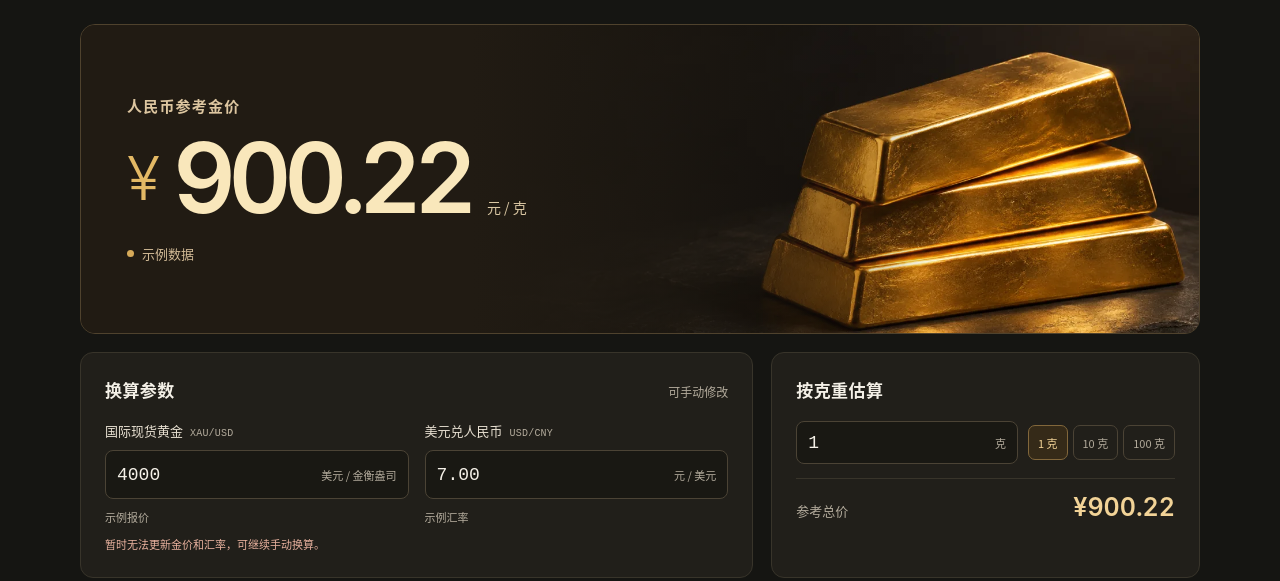
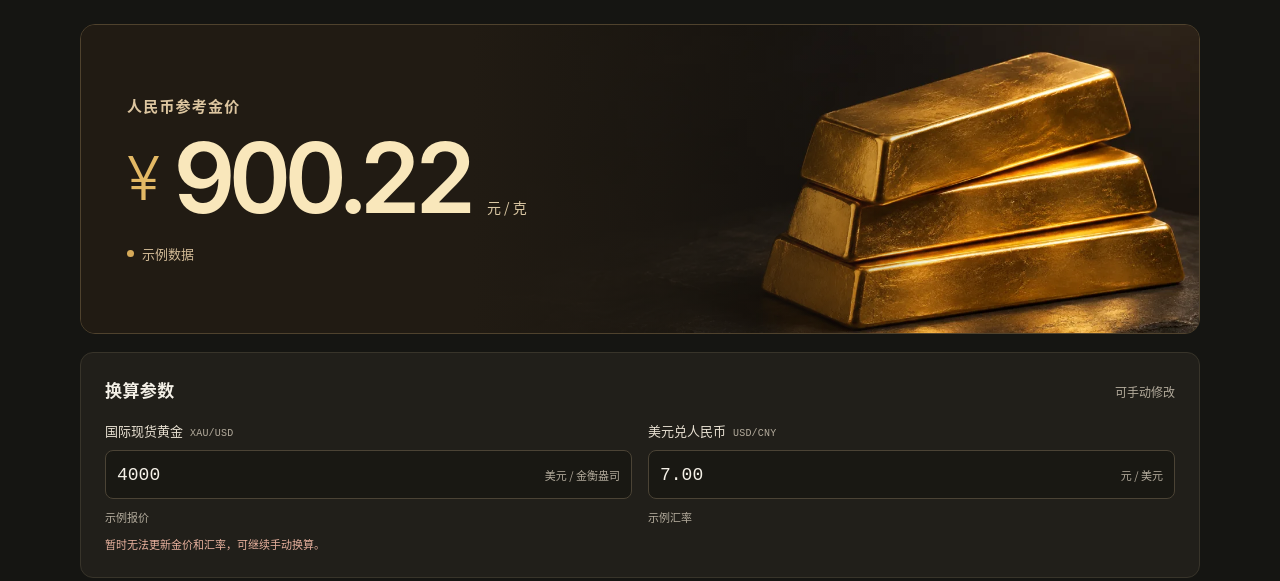
Before and after one commit to BraveryYY/gold-cny, a plain HTML site: page index.html in a window 1280 px wide. Shown: the part 219-800 px from the top of the page. Drawn offline with Linux system fonts and the light colour scheme; no server answers.

Commit message:
Remove gold weight cost estimate

```diff
--- a/app.js
+++ b/app.js
@@ -9,16 +9,12 @@ const fields = [
   { input: byId("spot"), source: byId("spot-source"), label: "金价", example: "示例报价", kind: "example", revision: 0 },
   { input: byId("rate"), source: byId("rate-source"), label: "汇率", example: "示例汇率", kind: "example", revision: 0 },
 ];
-const weight = byId("weight");
-const presets = [...document.querySelectorAll("[data-weight]")];
 const priceOutput = byId("price-per-gram");
-const totalOutput = byId("total");
 const statusDot = byId("status-dot");
 const quoteStatus = byId("quote-status");
 const refreshButton = byId("refresh");
 const refreshLabel = byId("refresh-label");
 const refreshNote = byId("refresh-note");
-const weightError = byId("weight-error");
 
 const currencyFormat = new Intl.NumberFormat("zh-CN", { minimumFractionDigits: 2, maximumFractionDigits: 2 });
 const quoteTimeFormat = new Intl.DateTimeFormat("zh-CN", {
@@ -73,14 +69,6 @@ function render() {
   } else {
     setStatus("最新获取报价 · 参考汇率", "market");
   }
-
-  const grams = readPositive(weight.value);
-  weight.setAttribute("aria-invalid", String(grams === null));
-  weightError.hidden = grams !== null;
-  presets.forEach((button) => button.setAttribute("aria-pressed", String(Number(button.dataset.weight) === grams)));
-  const total = canConvert && grams !== null ? amount * grams : NaN;
-  const totalText = Number.isFinite(total) && total > 0 ? `¥${formatAmount(total)}` : "–";
-  if (totalOutput.value !== totalText) totalOutput.value = totalText;
 }
 
 async function getJson(url) {
@@ -151,11 +139,6 @@ fields.forEach((field) => {
     render();
   });
 });
-weight.addEventListener("input", render);
-presets.forEach((button) => button.addEventListener("click", () => {
-  weight.value = button.dataset.weight;
-  render();
-}));
 refreshButton.addEventListener("click", refreshQuotes);
 render();
 refreshQuotes();
--- a/index.html
+++ b/index.html
@@ -55,7 +55,6 @@
       </div>
     </section>
 
-    <div class="tools-grid">
     <section class="panel inputs-panel" aria-labelledby="input-heading">
       <div class="panel-heading">
         <h2 id="input-heading">换算参数</h2>
@@ -81,29 +80,6 @@
       </div>
       <p class="refresh-note" id="refresh-note" role="status" hidden></p>
     </section>
-
-      <section class="panel weight-panel" aria-labelledby="weight-heading">
-        <div class="panel-heading">
-          <h2 id="weight-heading">按克重估算</h2>
-        </div>
-        <div class="weight-form">
-          <div class="input-box weight-input">
-            <input id="weight" value="1" type="text" inputmode="decimal" autocomplete="off" aria-label="黄金克重" aria-describedby="weight-unit weight-error" spellcheck="false">
-            <span id="weight-unit">克</span>
-          </div>
-          <div class="presets" role="group" aria-label="常用克重">
-            <button type="button" data-weight="1" aria-pressed="true">1 克</button>
-            <button type="button" data-weight="10" aria-pressed="false">10 克</button>
-            <button type="button" data-weight="100" aria-pressed="false">100 克</button>
-          </div>
-        </div>
-        <p class="source error" id="weight-error" hidden>请输入大于 0 的克重</p>
-        <div class="weight-result">
-          <span>参考总价</span>
-          <output id="total" for="spot rate weight">¥900.22</output>
-        </div>
-      </section>
-    </div>
 
     <section class="panel history-panel" id="history" aria-labelledby="history-heading">
       <div class="history-header">
--- a/style.css
+++ b/style.css
@@ -90,7 +90,7 @@ h1 { font-size: clamp(32px, 4.6vw, 52px); line-height: 1.2; font-weight: 650; le
 }
 .quote h2 { font-size: 15px; color: #ddc6a0; letter-spacing: .08em; font-weight: 550; }
 .quote-value { display: flex; flex-wrap: wrap; align-items: baseline; column-gap: 13px; row-gap: 2px; margin: 14px 0 18px; }
-.currency, #price-per-gram, #total { font-variant-numeric: tabular-nums; font-family: Inter, -apple-system, BlinkMacSystemFont, "Segoe UI", sans-serif; }
+.currency, #price-per-gram { font-variant-numeric: tabular-nums; font-family: Inter, -apple-system, BlinkMacSystemFont, "Segoe UI", sans-serif; }
 .currency { font-size: clamp(32px, 4.8vw, 61px); font-weight: 350; color: #e3b965; align-self: center; }
 #price-per-gram { color: #f9e7bb; font-size: clamp(56px, 7.6vw, 104px); line-height: .99; font-weight: 570; letter-spacing: -.075em; overflow-wrap: anywhere; }
 #price-per-gram.is-long { font-size: clamp(24px, 5vw, 74px); letter-spacing: -.045em; }
@@ -100,7 +100,7 @@ h1 { font-size: clamp(32px, 4.6vw, 52px); line-height: 1.2; font-weight: 650; le
 .status-dot[data-state="market"] { background: #9cbf92; }
 .status-dot[data-state="invalid"] { background: #e5a490; }
 
-.tools-grid { display: grid; grid-template-columns: 1.57fr 1fr; gap: 18px; margin-top: 18px; }
+.inputs-panel { margin-top: 18px; }
 .panel { border: 1px solid var(--border); border-radius: 13px; background: var(--panel); padding: 24px; min-width: 0; }
 .panel-heading { display: flex; align-items: baseline; justify-content: space-between; gap: 12px; margin-bottom: 19px; }
 .panel-heading h2 { font-size: 17px; font-weight: 650; letter-spacing: .025em; }
@@ -140,8 +140,6 @@ h1 { font-size: clamp(32px, 4.6vw, 52px); line-height: 1.2; font-weight: 650; le
 .source, .refresh-note { margin-top: 10px; font-size: 11px; color: var(--muted); line-height: 1.55; }
 .error, .refresh-note { color: #e8b19e; }
 
-.weight-form { display: flex; align-items: center; gap: 10px; }
-.weight-input { flex: 1; min-width: 67px; height: 43px; }
 .presets { display: flex; gap: 5px; flex: none; }
 .presets button {
   min-height: 35px;
@@ -155,18 +153,6 @@ h1 { font-size: clamp(32px, 4.6vw, 52px); line-height: 1.2; font-weight: 650; le
 }
 .presets button:hover { color: var(--paper); border-color: #967749; }
 .presets button[aria-pressed="true"] { background: #352a18; border-color: #82673b; color: #f2d397; }
-.weight-result {
-  display: flex;
-  align-items: baseline;
-  justify-content: space-between;
-  flex-wrap: wrap;
-  gap: 4px 16px;
-  margin-top: 14px;
-  padding-top: 13px;
-  border-top: 1px solid var(--border);
-}
-.weight-result > span { font-size: 13px; color: var(--muted); }
-#total { color: #f2d397; font-size: 25px; font-weight: 620; overflow-wrap: anywhere; min-width: 0; }
 
 .method { margin-top: 28px; padding: 0 0 25px; border-bottom: 1px solid #363126; scroll-margin-top: 20px; }
 .method h2 { font-size: 14px; color: var(--paper); margin-bottom: 9px; }
@@ -178,13 +164,11 @@ footer a { text-decoration: underline; text-underline-offset: 4px; }
 
 @media (max-width: 930px) {
   .shell { width: calc(100% - 54px); }
-  .tools-grid { grid-template-columns: 1.35fr 1fr; }
   .panel { padding: 19px; }
   .fields { gap: 10px; }
   .input-box { padding-inline: 8px; }
 }
 @media (max-width: 730px) {
-  .tools-grid { grid-template-columns: 1fr; }
   .panel { padding: 20px; }
   .quote { min-height: 265px; padding-inline: 29px; }
   .quote-art { background-size: cover, auto 110%; }
@@ -204,7 +188,7 @@ footer a { text-decoration: underline; text-underline-offset: 4px; }
   .quote-value { column-gap: 8px; }
   .quote-unit { margin-left: 2px; font-size: 12px; }
   .quote-meta { font-size: 12px; }
-  .tools-grid, .tools-grid .fields { gap: 12px; }
+  .fields { gap: 12px; }
   .panel { padding: 16px; }
   .input-box input { font-size: 16px; }
   .input-box span { font-size: 10px; }
```
Also changed, not shown: 1 other file. Lines whose indentation alone changed are shown as unchanged.
